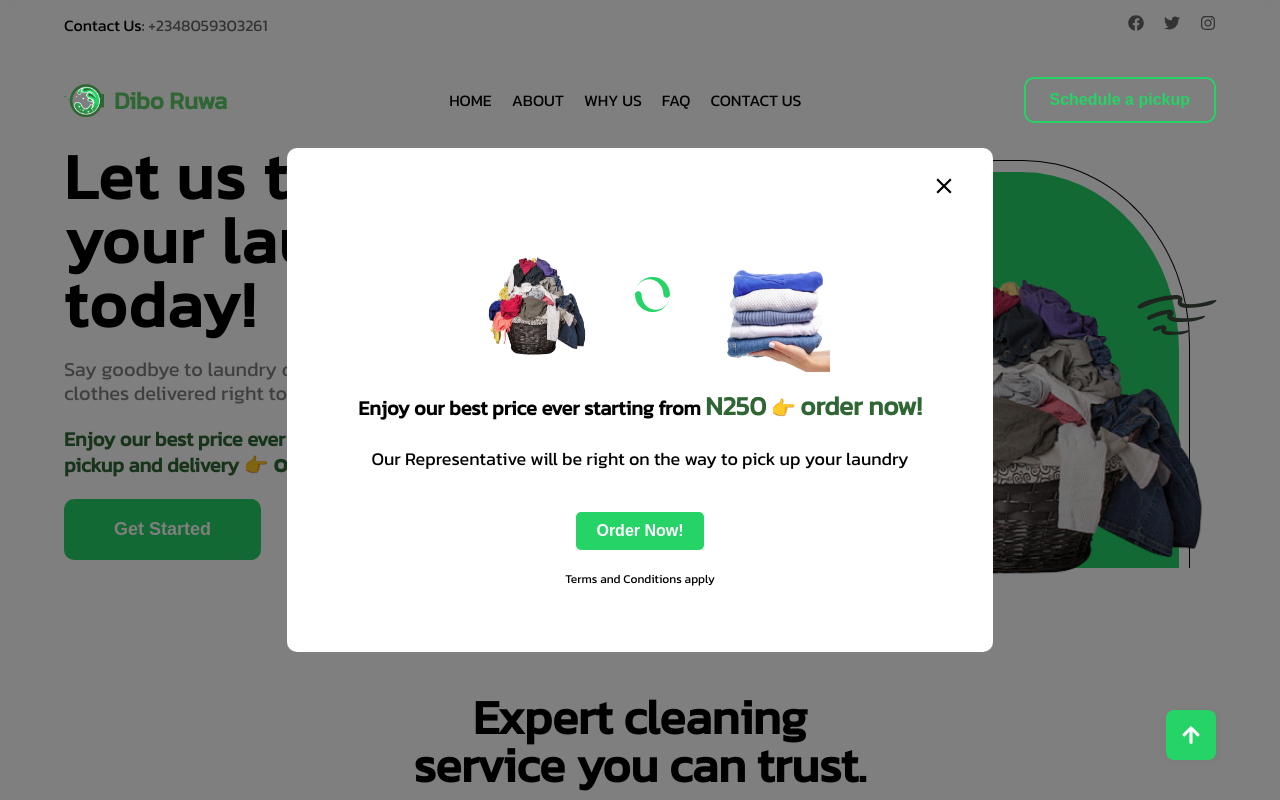
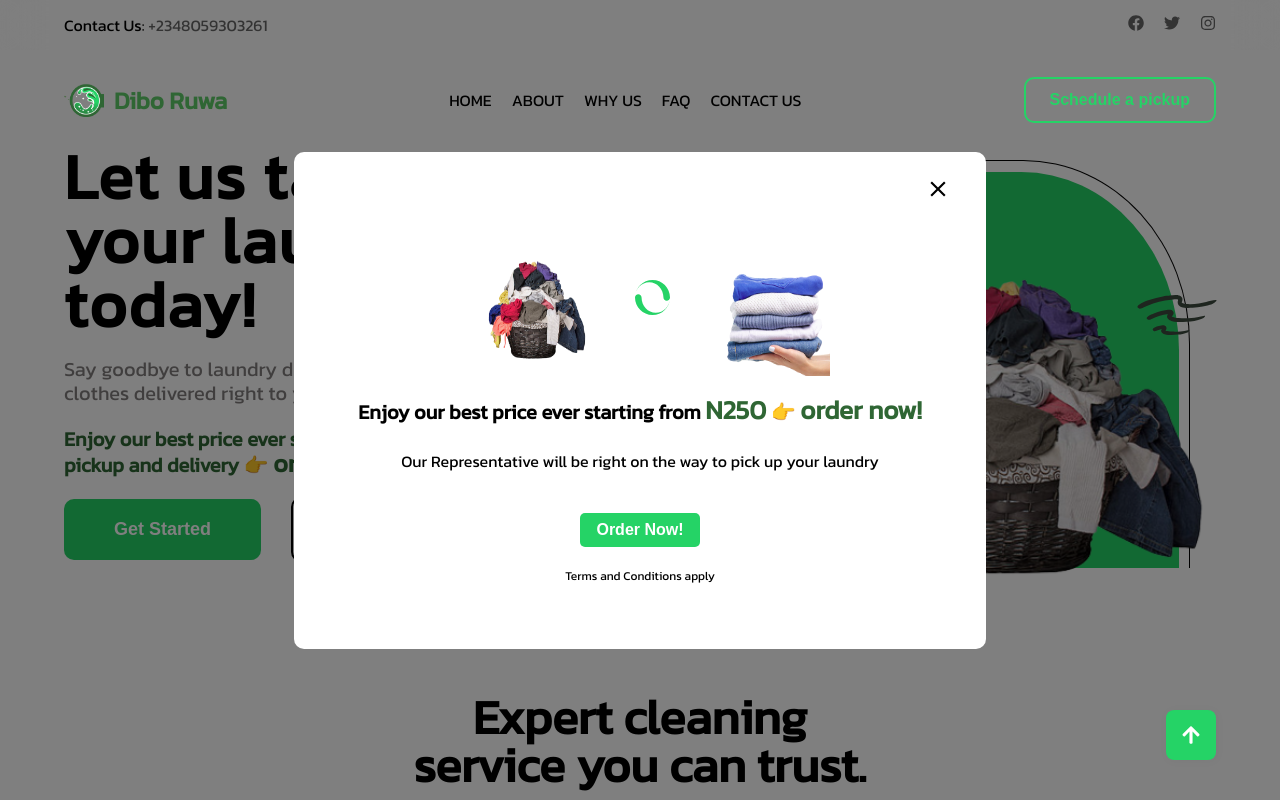
Before and after one commit to Dibo-Ruwa/stable, a React (Create React App) app: page / in a window 1280 px wide. Shown: the top 800 px of the page. Built offline with nearby package versions, Linux system fonts and the light colour scheme.

Commit message:
Update index.jsx
Adjustments: discount modal

```diff
--- a/src/components/discountModal/index.jsx
+++ b/src/components/discountModal/index.jsx
@@ -30,7 +30,7 @@
   align-items: center;
   z-index: 998;
   @media screen and (max-width: 900px) {
-    width: 90%;
+    width: 95%;
   }
 `;
 
@@ -57,7 +57,7 @@
   p{
     span{
       color: #2F6634;
-      font-size: 20px;
+      font-size: 16px;
       .order{
         cursor: pointer
       }
@@ -67,7 +67,7 @@
 `;
 
 const Content = styled.p`
-  font-size: 18px;
+  font-size: 16px;
   line-height: 1.5;
   text-align: center;
   padding: 0 20px;
@@ -78,7 +78,7 @@
 `;
 
 const Button = styled.button`
-  padding: 10px 20px;
+  padding: 8px 16px;
   border-radius: 5px;
   background-color: var(--primary);
   color: white;
@@ -128,6 +128,10 @@
 const Image = styled.img`
   width: 160px;
   height: 160px;
+
+  @media screen and (max-width: 768px) {
+  width: 120px;
+  height: 120px;
 `;
 
 const Text = styled(motion.p)`
```
